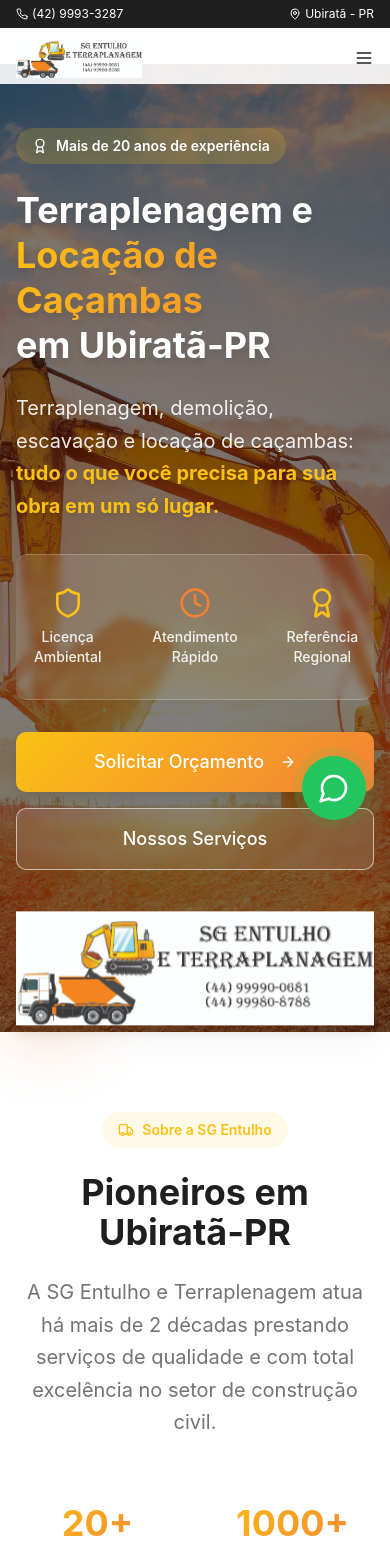
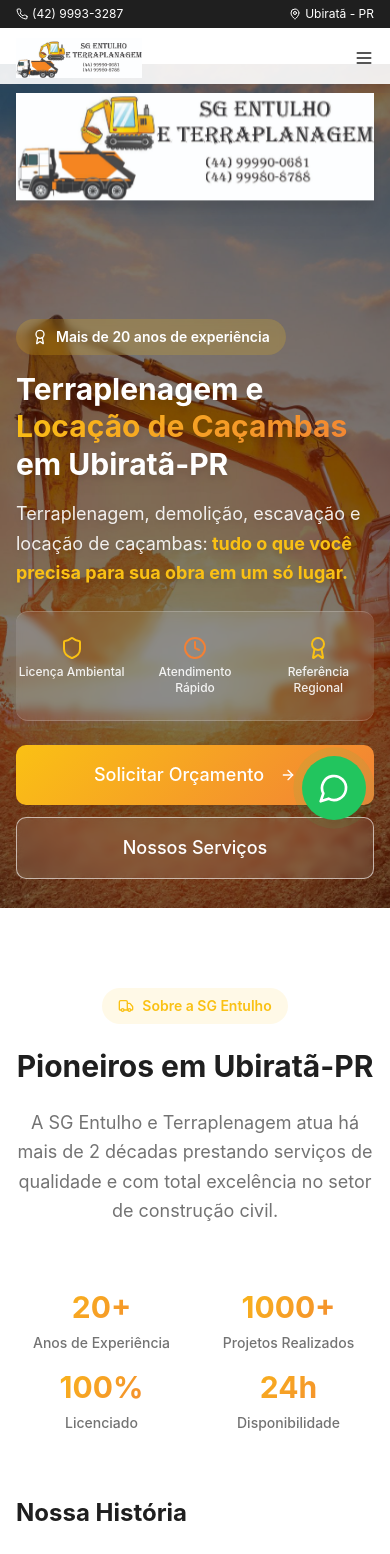
Before and after one commit to DevZipMateus/sg-obra-digital, a React (Vite) app: page / in a window 390 px wide. Shown: the top 1554 px of the page. Built offline with nearby package versions, Linux system fonts and the light colour scheme.

Commit message:
Fix mobile responsiveness and horizontal scroll

```diff
--- a/src/components/About.tsx
+++ b/src/components/About.tsx
@@ -27,29 +27,29 @@ const About = () => {
             Sobre a SG Entulho
           </div>
 
-          <h2 className="text-4xl md:text-5xl font-bold text-industrial-black mb-6">
+          <h2 className="text-3xl sm:text-4xl md:text-5xl font-bold text-industrial-black mb-6">
             Pioneiros em Ubiratã-PR
           </h2>
 
-          <p className="text-xl text-industrial-gray max-w-3xl mx-auto leading-relaxed">
+          <p className="text-lg sm:text-xl text-industrial-gray max-w-3xl mx-auto leading-relaxed">
             A SG Entulho e Terraplenagem atua há mais de 2 décadas prestando serviços
             de qualidade e com total excelência no setor de construção civil.
           </p>
         </div>
 
         {/* Stats */}
-        <div className="grid grid-cols-2 md:grid-cols-4 gap-8 mb-16">
+        <div className="grid grid-cols-2 md:grid-cols-4 gap-4 md:gap-8 mb-16">
           {stats.map((stat, index) => (
             <div key={index} className="text-center">
-              <div className="text-4xl md:text-5xl font-bold text-transparent bg-clip-text gradient-industrial mb-2">
+              <div className="text-3xl sm:text-4xl md:text-5xl font-bold text-transparent bg-clip-text gradient-industrial mb-2">
                 {stat.number}
               </div>
-              <p className="text-industrial-gray font-medium">{stat.label}</p>
+              <p className="text-sm sm:text-base text-industrial-gray font-medium">{stat.label}</p>
             </div>
           ))}
         </div>
 
-        <div className="grid lg:grid-cols-2 gap-16 items-center">
+        <div className="grid lg:grid-cols-2 gap-12 lg:gap-16 items-center">
           {/* Content */}
           <div className="space-y-8">
             <div className="space-y-6">
@@ -71,8 +71,8 @@ const About = () => {
             </div>
 
             {/* Mission & Vision */}
-            <div className="grid md:grid-cols-2 gap-6">
-              <div className="bg-gradient-industrial-light p-6 rounded-xl">
+            <div className="grid sm:grid-cols-2 gap-4 sm:gap-6">
+              <div className="bg-gradient-industrial-light p-4 sm:p-6 rounded-xl">
                 <Target className="h-8 w-8 text-primary mb-4" />
                 <h4 className="font-bold text-industrial-black mb-3">Missão</h4>
                 <p className="text-sm text-industrial-gray leading-relaxed">
@@ -81,7 +81,7 @@ const About = () => {
                 </p>
               </div>
 
-              <div className="bg-gradient-industrial-light p-6 rounded-xl">
+              <div className="bg-gradient-industrial-light p-4 sm:p-6 rounded-xl">
                 <Eye className="h-8 w-8 text-secondary mb-4" />
                 <h4 className="font-bold text-industrial-black mb-3">Visão</h4>
                 <p className="text-sm text-industrial-gray leading-relaxed">
--- a/src/components/Footer.tsx
+++ b/src/components/Footer.tsx
@@ -6,7 +6,7 @@ const Footer = () => {
   return (
     <footer className="bg-industrial-black text-white">
       <div className="container mx-auto px-4 py-16">
-        <div className="grid md:grid-cols-2 lg:grid-cols-4 gap-8">
+        <div className="grid grid-cols-1 sm:grid-cols-2 lg:grid-cols-4 gap-6 lg:gap-8">
           {/* Company Info */}
           <div className="lg:col-span-2 space-y-6">
             <div className="flex items-center gap-3">
--- a/src/components/Gallery.tsx
+++ b/src/components/Gallery.tsx
@@ -127,7 +127,7 @@ const Gallery = () => {
             Galeria de Trabalhos
           </div>
 
-          <h2 className="text-4xl md:text-5xl font-bold text-industrial-black mb-6">
+          <h2 className="text-3xl sm:text-4xl md:text-5xl font-bold text-industrial-black mb-6">
             Nossos Projetos em Ação
           </h2>
 
@@ -156,7 +156,7 @@ const Gallery = () => {
         </div>
 
         {/* Gallery Grid */}
-        <div className="grid grid-cols-1 md:grid-cols-2 lg:grid-cols-3 xl:grid-cols-4 gap-6 mb-16">
+        <div className="grid grid-cols-1 md:grid-cols-2 lg:grid-cols-3 xl:grid-cols-4 gap-4 md:gap-6 mb-16">
           {galleryImages.map((image, index) => (
             <div key={index} className="group relative overflow-hidden rounded-2xl bg-white shadow-industrial hover:shadow-equipment transition-all duration-500 hover:-translate-y-2">
               <div className="relative aspect-[4/3] overflow-hidden">
@@ -194,7 +194,7 @@ const Gallery = () => {
               garantindo a satisfação dos nossos clientes.
             </p>
 
-            <div className="grid grid-cols-2 md:grid-cols-4 gap-8">
+            <div className="grid grid-cols-2 md:grid-cols-4 gap-4 md:gap-8">
               <div className="text-center">
                 <div className="text-3xl font-bold mb-2">500+</div>
                 <div className="text-sm opacity-80">Projetos Realizados</div>
--- a/src/components/Hero.tsx
+++ b/src/components/Hero.tsx
@@ -24,14 +24,14 @@ const Hero = () => {
       <div className="container mx-auto px-4 relative z-10">
         <div className="grid lg:grid-cols-2 gap-12 items-center">
           {/* Content */}
-          <div className="space-y-8">
-            <div className="space-y-6">
+          <div className="space-y-6 lg:space-y-8">
+            <div className="space-y-4 lg:space-y-6">
               <div className="inline-flex items-center gap-2 bg-primary/20 text-white px-4 py-2 rounded-full text-sm font-semibold backdrop-blur-sm mt-16 sm:mt-20">
                 <Award className="h-4 w-4" />
                 Mais de 20 anos de experiência
               </div>
 
-              <h1 className="text-4xl md:text-5xl lg:text-6xl font-bold text-white leading-tight drop-shadow-lg">
+              <h1 className="text-3xl sm:text-4xl md:text-5xl lg:text-6xl font-bold text-white leading-tight drop-shadow-lg">
                 Terraplenagem e
                 <span className="block text-transparent bg-clip-text gradient-industrial">
                   Locação de Caçambas
@@ -39,42 +39,42 @@ const Hero = () => {
                 em Ubiratã-PR
               </h1>
 
-              <p className="text-xl text-white/90 leading-relaxed drop-shadow-md">
+              <p className="text-lg sm:text-xl text-white/90 leading-relaxed drop-shadow-md">
                 Terraplenagem, demolição, escavação e locação de caçambas:
                 <strong className="text-primary"> tudo o que você precisa para sua obra em um só lugar.</strong>
               </p>
             </div>
 
             {/* Trust Indicators */}
-            <div className="grid grid-cols-3 gap-6 py-8 border-t border-b border-white/20 backdrop-blur-sm bg-white/10 rounded-lg">
+            <div className="grid grid-cols-3 gap-3 sm:gap-6 py-6 sm:py-8 border-t border-b border-white/20 backdrop-blur-sm bg-white/10 rounded-lg">
               <div className="text-center">
-                <div className="flex items-center justify-center mb-2">
-                  <Shield className="h-8 w-8 text-primary" />
+                <div className="flex items-center justify-center mb-1 sm:mb-2">
+                  <Shield className="h-6 w-6 sm:h-8 sm:w-8 text-primary" />
                 </div>
-                <p className="text-sm text-white/90 font-medium">
+                <p className="text-xs sm:text-sm text-white/90 font-medium">
                   Licença Ambiental
                 </p>
               </div>
               <div className="text-center">
-                <div className="flex items-center justify-center mb-2">
-                  <Clock className="h-8 w-8 text-secondary" />
+                <div className="flex items-center justify-center mb-1 sm:mb-2">
+                  <Clock className="h-6 w-6 sm:h-8 sm:w-8 text-secondary" />
                 </div>
-                <p className="text-sm text-white/90 font-medium">
+                <p className="text-xs sm:text-sm text-white/90 font-medium">
                   Atendimento Rápido
                 </p>
               </div>
               <div className="text-center">
-                <div className="flex items-center justify-center mb-2">
-                  <Award className="h-8 w-8 text-primary" />
+                <div className="flex items-center justify-center mb-1 sm:mb-2">
+                  <Award className="h-6 w-6 sm:h-8 sm:w-8 text-primary" />
                 </div>
-                <p className="text-sm text-white/90 font-medium">
+                <p className="text-xs sm:text-sm text-white/90 font-medium">
                   Referência Regional
                 </p>
               </div>
             </div>
 
             {/* CTA Buttons */}
-            <div className="flex flex-col sm:flex-row gap-4">
+            <div className="flex flex-col sm:flex-row gap-3 sm:gap-4">
               <Button
                 size="lg"
                 className="gradient-industrial text-white hover:opacity-90 transition-all shadow-industrial group text-lg px-8 py-4 h-auto"
@@ -96,18 +96,18 @@ const Hero = () => {
           </div>
 
           {/* Hero Image */}
-          <div className="relative">
+          <div className="relative order-first lg:order-last">
             <div className="relative z-10 animate-equipment">
               <img
                 src="/lovable-uploads/744207c2-cc70-4e4e-9bc1-712ea32976e6.png"
                 alt="Equipamentos SG Entulho e Terraplenagem"
-                className="w-full h-auto max-w-lg mx-auto filter drop-shadow-xl"
+                className="w-full h-auto max-w-sm sm:max-w-md lg:max-w-lg mx-auto filter drop-shadow-xl"
               />
             </div>
 
             {/* Decorative Elements */}
-            <div className="absolute -top-8 -right-8 w-24 h-24 bg-primary/10 rounded-full blur-xl"></div>
-            <div className="absolute -bottom-8 -left-8 w-32 h-32 bg-secondary/10 rounded-full blur-xl"></div>
+            <div className="absolute -top-4 sm:-top-8 -right-4 sm:-right-8 w-16 h-16 sm:w-24 sm:h-24 bg-primary/10 rounded-full blur-xl"></div>
+            <div className="absolute -bottom-4 sm:-bottom-8 -left-4 sm:-left-8 w-20 h-20 sm:w-32 sm:h-32 bg-secondary/10 rounded-full blur-xl"></div>
           </div>
         </div>
       </div>
--- a/src/index.css
+++ b/src/index.css
@@ -75,6 +75,7 @@
 
   body {
     @apply bg-background text-foreground font-sans antialiased;
+    overflow-x: hidden; /* Bloqueia rolagem horizontal */
   }
 
   /* Industrial Typography */
@@ -119,6 +120,24 @@
 /* Smooth Scrolling */
 html {
   scroll-behavior: smooth;
+  overflow-x: hidden; /* Bloqueia rolagem horizontal */
+}
+
+/* Container responsivo adicional */
+.container {
+  width: 100%;
+  max-width: 100vw;
+  overflow-x: hidden;
+}
+
+/* Garantir que elementos não extrapolem */
+* {
+  box-sizing: border-box;
+}
+
+img, video {
+  max-width: 100%;
+  height: auto;
 }
 
 /* WhatsApp Button Pulse */
```
Also changed, not shown: src/components/Contact.tsx (+5 -4 lines), src/components/Equipment.tsx (+4 -4 lines), src/components/Services.tsx (+7 -7 lines), src/components/VideoCarousel.tsx (+8 -8 lines).
